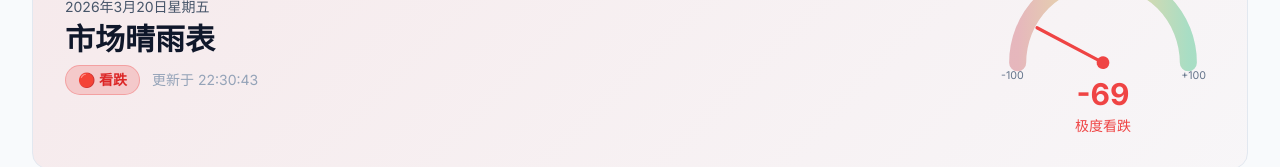
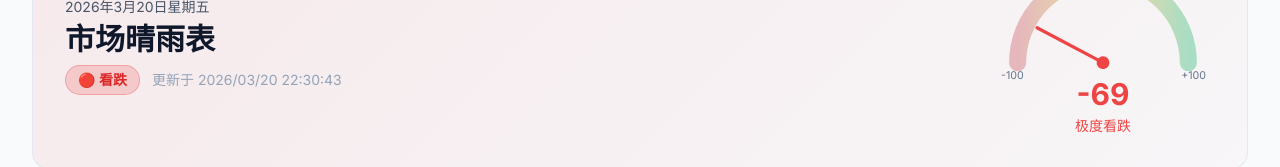
Before and after one commit to Leo555/investing, a Next.js app: page /barometer/2026-03-20/ in a window 1280 px wide. Shown: the part 166-333 px from the top of the page. Built offline with nearby package versions, Linux system fonts and the light colour scheme.

Commit message:
⏰ 定时任务改为每天北京时间10点执行(含周末) + 更新时间显示完整日期
- cron 改为 '0 2 * * *' (UTC 02:00 = 北京时间 10:00)，每天执行包含周末
- 更新时间从仅显示时间改为显示完整日期+时间

```diff
--- a/app/barometer/[date]/BarometerClient.tsx
+++ b/app/barometer/[date]/BarometerClient.tsx
@@ -57,7 +57,10 @@ export default function BarometerClient({ data }: { data: BarometerData }) {
                  data.overallSentiment === 'bearish' ? '🔴 看跌' : '🟡 中性'}
               </span>
               <span className="text-sm text-content-muted">
-                更新于 {new Date(data.timestamp).toLocaleTimeString('zh-CN')}
+                更新于 {new Date(data.timestamp).toLocaleString('zh-CN', {
+                  year: 'numeric', month: '2-digit', day: '2-digit',
+                  hour: '2-digit', minute: '2-digit', second: '2-digit'
+                })}
               </span>
             </div>
           </div>
```
